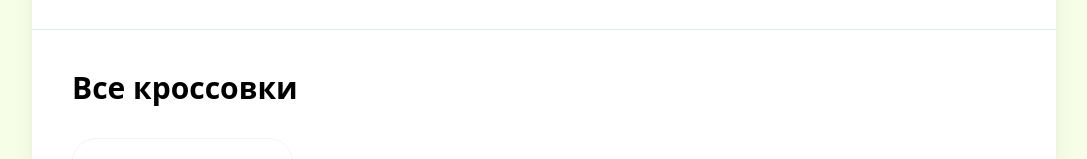
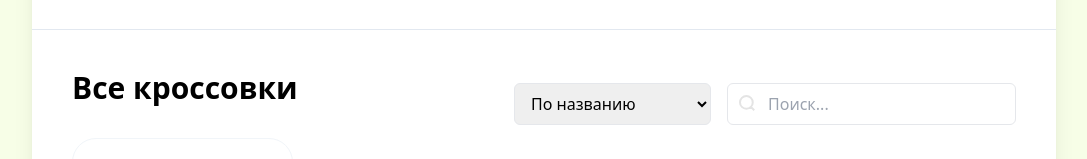
Before and after one commit to Eugene-Maikov/vue-sneakers, a Vue app: page / in a window 1280 px wide. Shown: the part 175-334 px from the top of the page, without its empty margins (96-1183 px from the left). Built offline with nearby package versions, Linux system fonts and the light colour scheme.

Commit message:
feat: верстка поиска и сортировки

```diff
--- a/src/App.vue
+++ b/src/App.vue
@@ -1,6 +1,5 @@
 <script setup>
 import CardList from './components/CardList.vue'
-import Drawer from './components/Drawer.vue'
 import Header from './components/Header.vue'
 </script>
 
@@ -10,7 +9,26 @@ import Header from './components/Header.vue'
     <Header />
 
     <div class="p-10">
-      <h2 class="text-3xl font-bold mb-8">Все кроссовки</h2>
+      <div class="flex justify-between items-center">
+        <h2 class="text-3xl font-bold mb-8">Все кроссовки</h2>
+
+        <div class="flex gap-4">
+          <select class="py-2 px-3 border rounded-md outline-none">
+            <option>По названию</option>
+            <option>По цене (дешевые)</option>
+            <option>По цене (дорогие)</option>
+          </select>
+
+          <div class="relative">
+            <img class="absolute left-3 top-3" src="/search.svg" alt="search" />
+            <input
+              class="border rounded-md py-2 pl-10 pr-4 outline-none focus:border-gray-400"
+              type="text"
+              placeholder="Поиск..."
+            />
+          </div>
+        </div>
+      </div>
 
       <CardList />
     </div>
```
